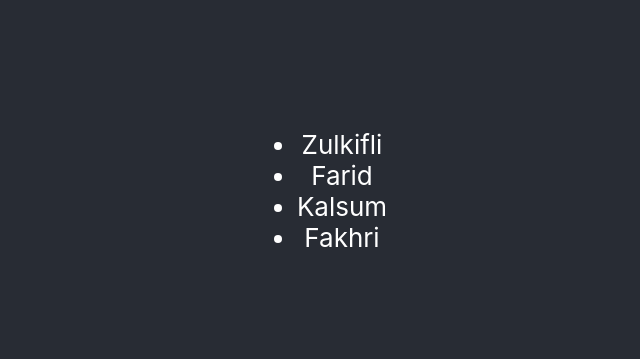
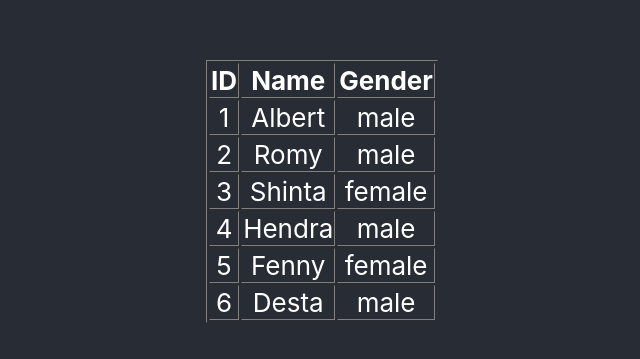
Before and after one commit to zulkiflijufri/react-basic, a React (Create React App) app: page / in a window 1280 px wide. Shown: the part 209-568 px from the top of the page, without its empty margins (318-958 px from the left). Built offline with nearby package versions, Linux system fonts and the light colour scheme.

Commit message:
Example Table

```diff
--- a/src/App.js
+++ b/src/App.js
@@ -1,12 +1,12 @@
 import React from "react";
 import "./App.css";
-import User from "./User";
+import Table from "./Table";
 
 function App() {
     return (
         <div className="App">
             <header className="App-header">
-                <User />
+                <Table />
             </header>
         </div>
     );
--- /dev/null
+++ b/src/Table.js
@@ -0,0 +1,37 @@
+import React from "react";
+
+function Table() {
+    const users = [
+        { id: 1, name: "Albert", gender: "male" },
+        { id: 2, name: "Romy", gender: "male" },
+        { id: 3, name: "Shinta", gender: "female" },
+        { id: 4, name: "Hendra", gender: "male" },
+        { id: 5, name: "Fenny", gender: "female" },
+        { id: 6, name: "Desta", gender: "male" },
+    ];
+    return (
+        <table border="1">
+            <thead>
+                <tr>
+                    <th>ID</th>
+                    <th>Name</th>
+                    <th>Gender</th>
+                </tr>
+            </thead>
+            <tbody>
+                {users.map((user) => {
+                    const { id, name, gender } = user;
+                    return (
+                        <tr key={id}>
+                            <td>{id}</td>
+                            <td>{name}</td>
+                            <td>{gender}</td>
+                        </tr>
+                    );
+                })}
+            </tbody>
+        </table>
+    );
+}
+
+export default Table;
```
